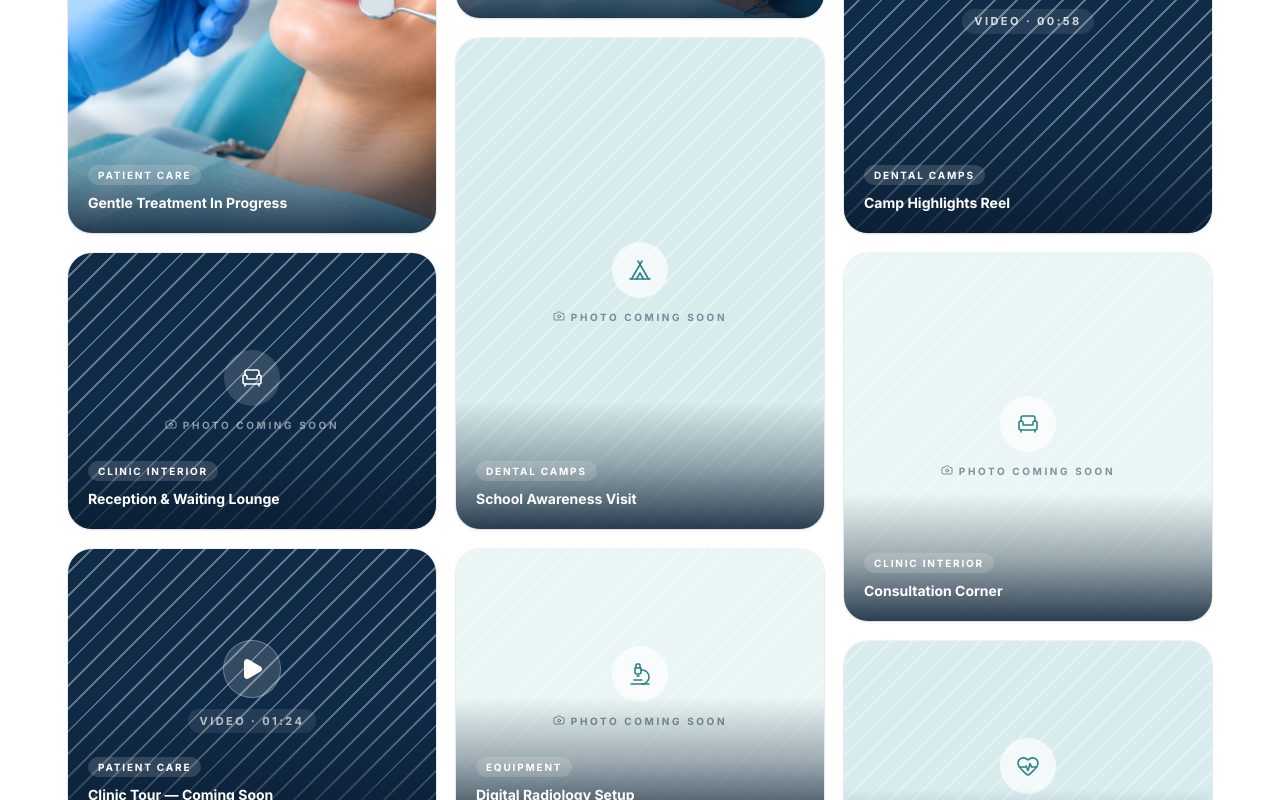
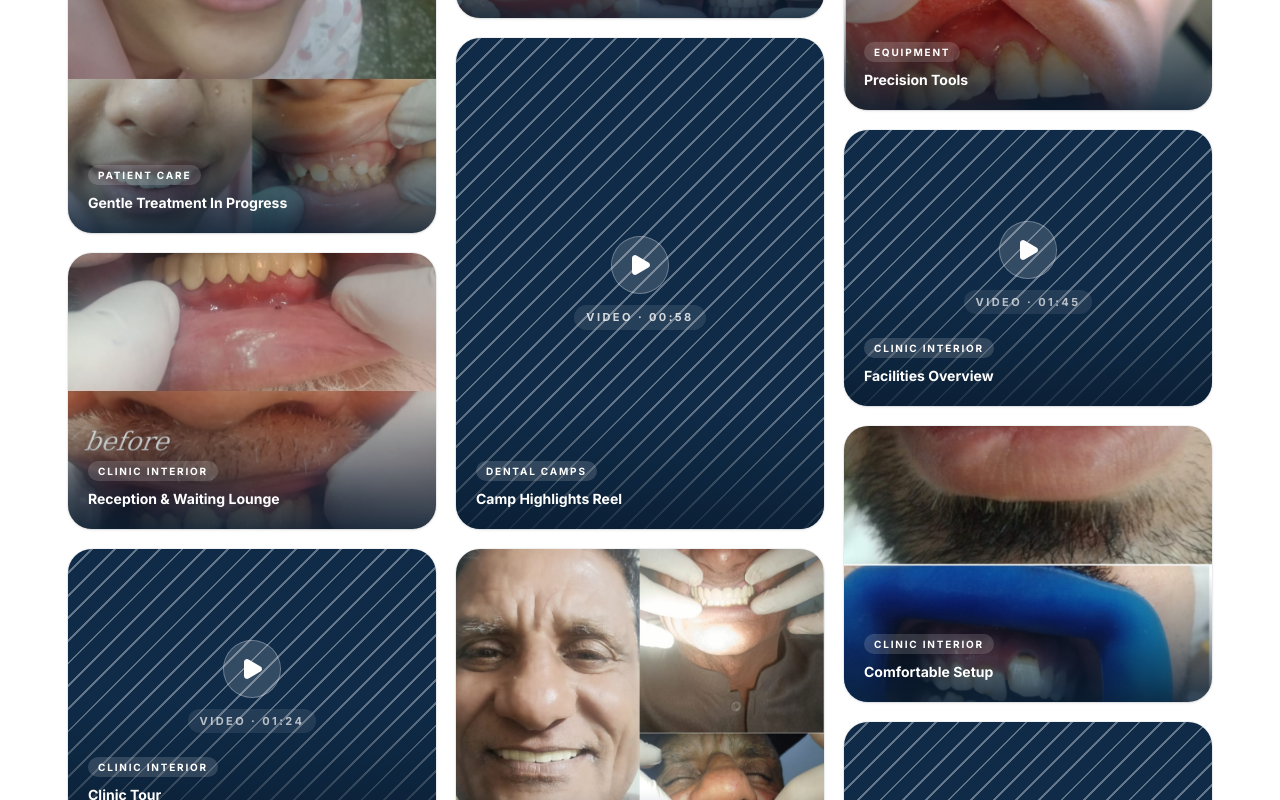
Before and after one commit to mibrahim-khalil/Rehman-Dental-Clinic, a React (Vite) app: page /#/gallery in a window 1280 px wide. Shown: the part 920-1720 px from the top of the page. Built offline with nearby package versions, Linux system fonts and the light colour scheme.

Commit message:
Update website content and assets

```diff
--- a/src/pages/Gallery/Gallery.jsx
+++ b/src/pages/Gallery/Gallery.jsx
@@ -11,14 +11,33 @@ import {
   Tent,
   X,
 } from "lucide-react";
-import heroImage from "../../assets/images/hero/dental-hero.png";
 
 import PageHero from "../../components/PageHero/PageHero";
 import Reveal from "../../components/Reveal/Reveal";
 
-// TEMPORARY: Using hero image as fallback for the missing images
-const clinicImage = heroImage;
-const campImage = heroImage;
+// Import Real Photos (.jpeg)
+import img2 from "../../assets/images/gallery/image2.jpeg";
+import img3 from "../../assets/images/gallery/image3.jpeg";
+import img4 from "../../assets/images/gallery/image4.jpeg";
+import img5 from "../../assets/images/gallery/image5.jpeg";
+import img6 from "../../assets/images/gallery/image6.jpeg";
+import img7 from "../../assets/images/gallery/image7.jpeg";
+import img8 from "../../assets/images/gallery/image8.jpeg";
+import img9 from "../../assets/images/gallery/image9.jpeg";
+import img13 from "../../assets/images/gallery/image13.jpeg";
+import img14 from "../../assets/images/gallery/image14.jpeg";
+import img15 from "../../assets/images/gallery/image15.jpeg";
+import img16 from "../../assets/images/gallery/image16.jpeg";
+import img17 from "../../assets/images/gallery/image17.jpeg";
+
+// Import Real Videos (.mp4)
+import vid0 from "../../assets/videos/video.mp4";
+import vid1 from "../../assets/videos/video1.mp4";
+import vid2 from "../../assets/videos/video2.mp4";
+import vid3 from "../../assets/videos/video3.mp4";
+import vid4 from "../../assets/videos/video4.mp4";
+import vid5 from "../../assets/videos/video5.mp4";
+import vid6 from "../../assets/videos/video6.mp4";
 
 const CATEGORIES = ["All", "Clinic Interior", "Equipment", "Patient Care", "Dental Camps"];
 
@@ -36,11 +55,6 @@ const TONES = {
   cloud: "bg-mint-cloud text-navy",
 };
 
-/**
- * type "image"  → real photography
- * type "photo"  → stylized placeholder (fresh clinic photography in progress)
- * type "video"  → video placeholder card
- */
 const ITEMS = [
   {
     id: 1,
@@ -48,34 +62,35 @@ const ITEMS = [
     category: "Patient Care",
     title: "Gentle Treatment In Progress",
     caption: "A routine procedure performed with our signature pain-free technique.",
-    src: heroImage,
+    src: img3,
     ratio: "3 / 4",
   },
   {
     id: 2,
-    type: "photo",
+    type: "image",
     category: "Clinic Interior",
     title: "Reception & Waiting Lounge",
     caption: "A calm, comfortable welcome area for patients and families.",
-    tone: "navy",
+    src: img2,
     ratio: "4 / 3",
   },
   {
     id: 3,
     type: "video",
-    category: "Patient Care",
-    title: "Clinic Tour — Coming Soon",
-    caption: "A full video walkthrough of Rehman Dental Care is in production.",
+    category: "Clinic Interior",
+    title: "Clinic Tour",
+    caption: "A full video walkthrough of Rehman Dental Care.",
+    src: vid0,
     duration: "01:24",
     ratio: "4 / 3",
   },
   {
     id: 4,
-    type: "photo",
+    type: "image",
     category: "Equipment",
     title: "Sterilization Station",
     caption: "Class-B sterilization — every single instrument, every single time.",
-    tone: "teal",
+    src: img4,
     ratio: "1 / 1",
   },
   {
@@ -84,25 +99,25 @@ const ITEMS = [
     category: "Clinic Interior",
     title: "Modern Operatory",
     caption: "Sterile, well-lit treatment rooms with up-to-date equipment.",
-    src: clinicImage,
+    src: img5,
     ratio: "4 / 3",
   },
   {
     id: 6,
-    type: "photo",
+    type: "image",
     category: "Dental Camps",
     title: "School Awareness Visit",
     caption: "Teaching students the right way to brush and care for their teeth.",
-    tone: "mint",
+    src: img6,
     ratio: "3 / 4",
   },
   {
     id: 7,
-    type: "photo",
+    type: "image",
     category: "Equipment",
     title: "Digital Radiology Setup",
     caption: "Low-dose digital imaging for fast, accurate diagnosis.",
-    tone: "cloud",
+    src: img7,
     ratio: "4 / 3",
   },
   {
@@ -111,7 +126,7 @@ const ITEMS = [
     category: "Dental Camps",
     title: "Community Screening Camp",
     caption: "Free dental screenings for families at our community camps.",
-    src: campImage,
+    src: img8,
     ratio: "4 / 3",
   },
   {
@@ -120,25 +135,26 @@ const ITEMS = [
     category: "Dental Camps",
     title: "Camp Highlights Reel",
     caption: "Video highlights from our latest free dental camp.",
+    src: vid2,
     duration: "00:58",
     ratio: "3 / 4",
   },
   {
     id: 10,
-    type: "photo",
+    type: "image",
     category: "Clinic Interior",
     title: "Consultation Corner",
     caption: "A private space for treatment planning and patient counseling.",
-    tone: "cloud",
+    src: img9,
     ratio: "1 / 1",
   },
   {
     id: 11,
-    type: "photo",
+    type: "image",
     category: "Patient Care",
     title: "Every Smile, Followed Up",
     caption: "Post-treatment reviews and follow-up calls for every patient.",
-    tone: "mint",
+    src: img13,
     ratio: "4 / 3",
   },
   {
@@ -147,7 +163,84 @@ const ITEMS = [
     category: "Equipment",
     title: "Our Technology Stack",
     caption: "A closer look at the equipment behind pain-free dentistry.",
+    src: vid3,
     duration: "02:10",
+    ratio: "4 / 3",
+  },
+  {
+    id: 13,
+    type: "image",
+    category: "Clinic Interior",
+    title: "Advanced Diagnostics",
+    caption: "High-tech diagnostic tools for precise treatment planning.",
+    src: img14,
+    ratio: "4 / 3",
+  },
+  {
+    id: 14,
+    type: "video",
+    category: "Patient Care",
+    title: "Patient Experience",
+    caption: "A glimpse into our comfortable and pain-free procedures.",
+    src: vid1,
+    duration: "01:15",
+    ratio: "3 / 4",
+  },
+  {
+    id: 15,
+    type: "image",
+    category: "Equipment",
+    title: "Precision Tools",
+    caption: "State-of-the-art dental instruments for optimal results.",
+    src: img15,
+    ratio: "1 / 1",
+  },
+  {
+    id: 16,
+    type: "video",
+    category: "Clinic Interior",
+    title: "Facilities Overview",
+    caption: "Take a look around our modern and hygienic clinic.",
+    src: vid4,
+    duration: "01:45",
+    ratio: "4 / 3",
+  },
+  {
+    id: 17,
+    type: "image",
+    category: "Clinic Interior",
+    title: "Comfortable Setup",
+    caption: "Ergonomic dental chairs designed for patient relaxation.",
+    src: img16,
+    ratio: "4 / 3",
+  },
+  {
+    id: 18,
+    type: "video",
+    category: "Dental Camps",
+    title: "Community Outreach",
+    caption: "Highlights from our recent oral health awareness drives.",
+    src: vid5,
+    duration: "02:00",
+    ratio: "3 / 4",
+  },
+  {
+    id: 19,
+    type: "image",
+    category: "Patient Care",
+    title: "Happy Patient",
+    caption: "Restoring confidence with beautiful, healthy smiles.",
+    src: img17,
+    ratio: "3 / 4",
+  },
+  {
+    id: 20,
+    type: "video",
+    category: "Equipment",
+    title: "Modern Dentistry",
+    caption: "Utilizing the latest technology for efficient dental care.",
+    src: vid6,
+    duration: "01:30",
     ratio: "4 / 3",
   },
 ];
@@ -156,18 +249,35 @@ const ITEMS = [
 function ItemVisual({ item, large = false }) {
   const CategoryIcon = CATEGORY_ICONS[item.category] ?? ImageIcon;
 
-  if (item.type === "image") {
+  // 1. If it's a video AND we are in the lightbox (large), play the video!
+  if (item.type === "video" && item.src && large) {
+    return (
+      <video
+        src={item.src}
+        className="absolute inset-0 h-full w-full object-contain bg-black"
+        controls
+        autoPlay
+        playsInline
+      />
+    );
+  }
+
+  // 2. If it's an image, display the image
+  if (item.type === "image" && item.src) {
     return (
       <img
         src={item.src}
         alt={item.title}
-        className="absolute inset-0 h-full w-full object-cover transition-transform duration-500 group-hover:scale-105"
+        className={`absolute inset-0 h-full w-full ${
+          large ? "object-contain bg-black/5" : "object-cover transition-transform duration-500 group-hover:scale-105"
+        }`}
         loading="lazy"
       />
     );
   }
 
-  const tone = item.type === "video" ? "navy" : item.tone;
+  // 3. Fallback for videos in the grid (shows the beautiful Play button placeholder)
+  const tone = item.type === "video" ? "navy" : (item.tone || "cloud");
   const onDark = tone === "navy" || tone === "teal";
 
   return (
@@ -184,7 +294,7 @@ function ItemVisual({ item, large = false }) {
             <Play className={`${large ? "size-8" : "size-6"} fill-white text-white`} />
           </span>
           <span className="rounded-full bg-white/10 px-3 py-1 text-[11px] font-bold uppercase tracking-[0.22em] text-white/80">
-            Video · {item.duration}
+            Video · {item.duration || "01:00"}
           </span>
         </>
       ) : (
@@ -308,8 +418,7 @@ export default function Gallery() {
 
           <Reveal className="mt-8 text-center">
             <p className="text-sm text-muted">
-              Some cards are placeholders while we prepare fresh clinic photography — follow us for
-              updates.
+              Explore our clinic facilities, patient treatments, and video walkthroughs.
             </p>
           </Reveal>
         </div>
```
